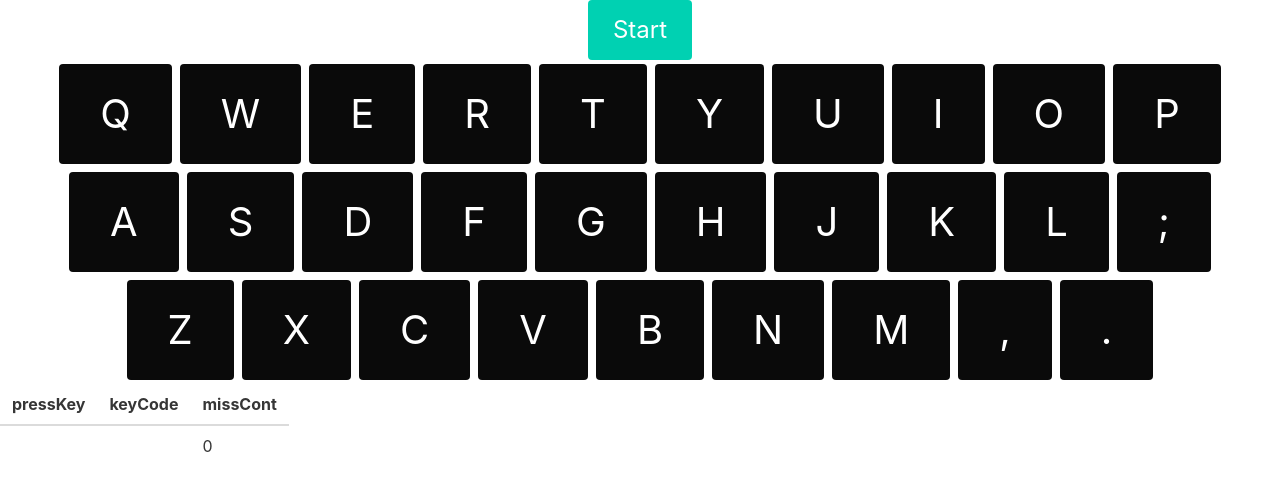
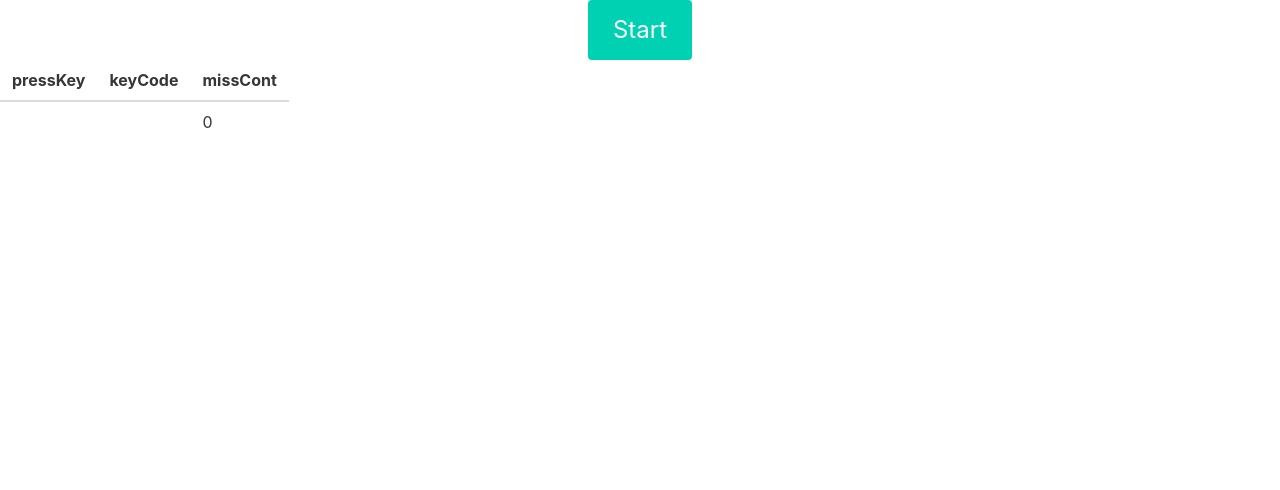
Before and after one commit to iitenkida7/typing, a Nuxt app in the folder nuxt/: page /lesson in a window 1280 px wide. Shown: the top 490 px of the page. Built offline with nearby package versions, Linux system fonts and the light colour scheme.

Commit message:
Modify position

```diff
--- a/nuxt/pages/lesson/index.vue
+++ b/nuxt/pages/lesson/index.vue
@@ -28,6 +28,7 @@
           @keyup="keyPress"
         />
       </div>
+      <Keyboard :targetChr="targetChr.toUpperCase()"/>
       <Images class="mt-6" :word="target.word" />
     </div>
     <div v-if="!isStarted" class="has-text-centered">
@@ -41,7 +42,6 @@
         Retry
       </button>
     </div>
-    <Keyboard :targetChr="targetChr.toUpperCase()"/>
     <Debug :pressKey="pressKey" :keyCode="keyCode" :missCnt="missCnt" />
   </div>
 </template>
```
